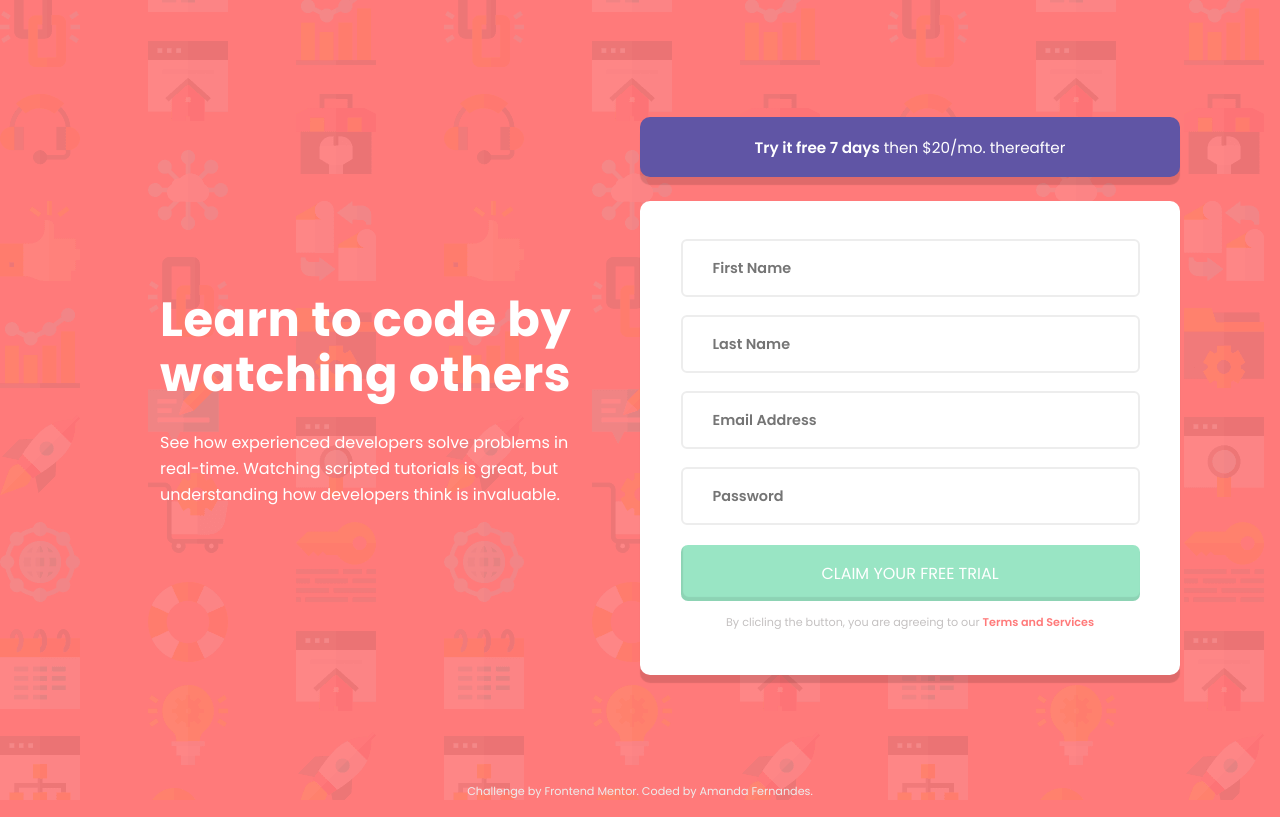
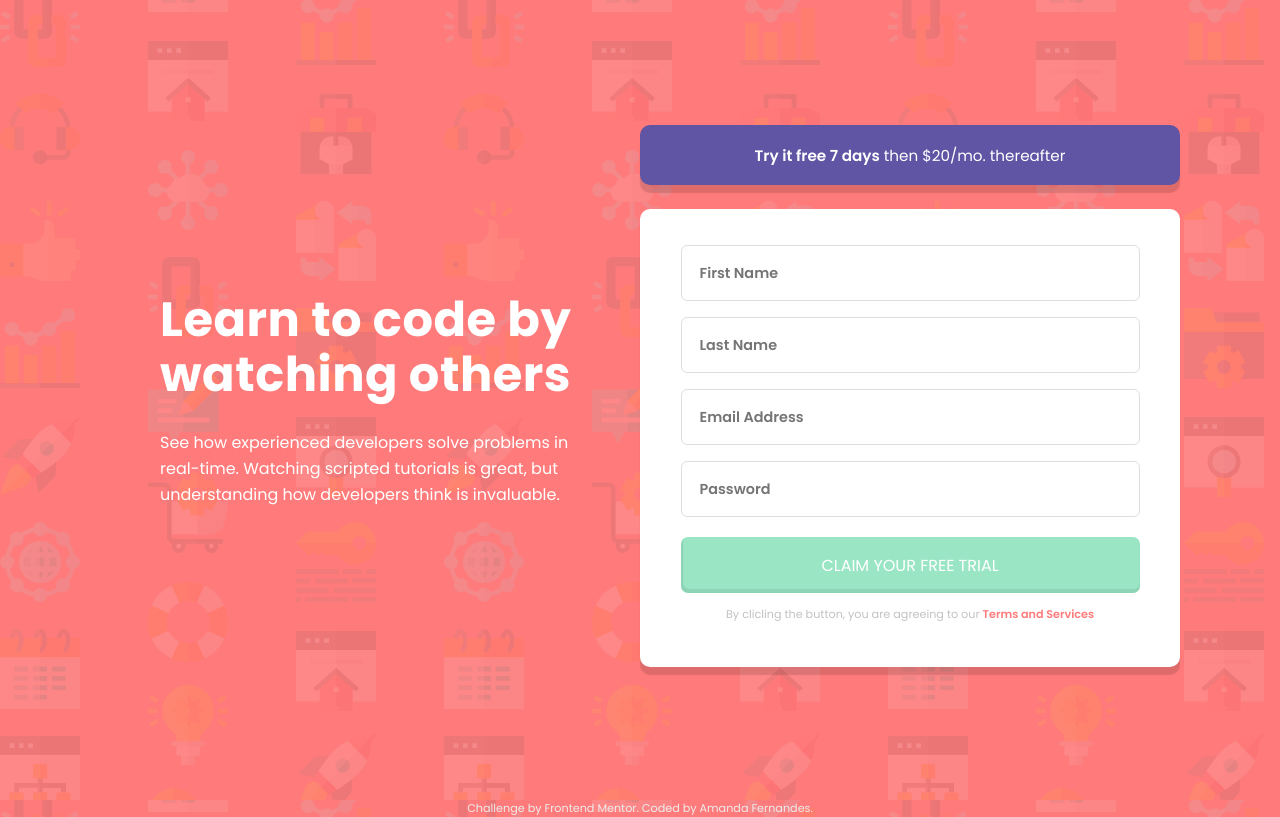
Before and after one commit to aferanda/small-projects, a React (Create React App) app: page / in a window 1280 px wide. Built offline with nearby package versions, Linux system fonts and the light colour scheme.

Commit message:
refactor: components and style files

```diff
--- a/src/App.js
+++ b/src/App.js
@@ -1,20 +1,19 @@
 import React from 'react';
-import Footer from './components/Footer';
-import Forms from './components/Forms';
-import { Main, Text } from './styles';
-import './styles/global.css';
+
+import './styles/globals.css';
+import GlobalStyle from './styles/globals';
+import Forms from './components/forms/Forms';
+import Footer from './components/footer/Footer';
+import Header from './components/header/Header';
 
 function App() {
   return (
     <>
-      <Main>
-        <Text>
-          <h1>Learn to code by watching others</h1>
-          <p>See how experienced developers solve problems in real-time. Watching scripted tutorials is great, but understanding how developers think is invaluable.
-          </p>
-        </Text>
+      <GlobalStyle />
+      <div className='container'>
+        <Header />
         <Forms />
-      </Main>
+      </div>
       <Footer />
     </>
   );
--- a/src/components/Footer.js
+++ b/src/components/footer/Footer.js
@@ -1,5 +1,5 @@
 import React from 'react';
-import { FooterStyle } from '../styles';
+import { FooterStyle } from './styles';
 
 export default function Footer() {
   return (
--- /dev/null
+++ b/src/components/footer/styles.js
@@ -0,0 +1,19 @@
+import styled from 'styled-components';
+
+export const FooterStyle = styled.footer`
+  font-family: 'Poppins', sans-serif;
+  color: #ededed;
+  position: absolute;
+  width: 100%;
+
+  p {
+    bottom: 0;
+    font-size: 0.7rem;
+    text-align: center;
+  }
+
+  a {
+  text-decoration: none;
+  color: #ededed;
+  }
+`;
--- a/src/components/Forms.js
+++ b/src/components/forms/Forms.js
@@ -1,7 +1,8 @@
 import React from 'react';
 import { Formik, Form, Field, ErrorMessage } from 'formik';
 import * as Yup from 'yup';
-import { FormContainer } from '../styles';
+
+import { FormContainer } from './styles';
 
 export default function Forms() {
   return (
--- a/src/styles.js
+++ b/src/components/forms/styles.js
@@ -1,40 +1,16 @@
 import styled from 'styled-components';
-import icon from './images/icon-error.svg';
-
-export const Main = styled.div`
-  align-items: center;
-  justify-content: center;
-  height: 100vh;
-  display: flex;
-  padding: 0 150px;
-`;
-
-export const Text = styled.div`
-  width: 50%;
-  padding: 0 10px;
-  display: flex;
-  flex-direction: column;
-  row-gap: 28px;
-
-  h1 {
-    color: white;
-    font-size: 3rem;
-    line-height: 55px;
-    letter-spacing: 0.5px;
-  }
-
-  p {
-    color: white;
-    font-size: 1rem;
-    line-height: 26px;
-  }
-`;
+import icon from '../../images/icon-error.svg';
 
 export const FormContainer = styled.div`
   display: flex;
   flex-direction: column;
   width: 50%;
   margin-left: 22px;
+
+  @media(max-width: 800px) {
+    width: 100%;
+    margin: 63px 0;
+  }
 
   form {
     background-color: white;
@@ -46,6 +22,11 @@ export const FormContainer = styled.div`
     box-shadow: 0 8px 1px 0 #00000020;
     margin-bottom: 8px;
     width: 540px;
+
+    @media(max-width: 800px) {
+      padding: 8px 0 7px;
+      width: 100%;
+    }
   }
 
   input {
@@ -59,20 +40,27 @@ export const FormContainer = styled.div`
     margin-top: 18px;
     width: 85%;
     padding: 0 30px;
+
+    @media screen {
+      border: 1px solid #dedede;
+      height: 56px;
+      margin-top: 16px;
+      padding: 0 18px;
+    }
   }
 
-  input::placeholder {
+  &::placeholder {
     font-family: 'Poppins', sans-serif;
     font-size: 0.9rem;
     font-weight: 600;
   }
 
-  input:focus {
+  &:focus {
     border: none;
     outline: 1px solid var(--blue);
   }
 
-  input:invalid, input.invalid {
+  &:invalid, input.invalid {
     font-family: 'Poppins', sans-serif;
     color: var(--red);
     font-weight: 600;
@@ -105,6 +93,14 @@ export const FormContainer = styled.div`
     margin-bottom: 24px;
     width: 540px;
 
+    @media(max-width: 800px) {
+      font-size: 1rem;
+      height: 88px;
+      line-height: 27px;
+      padding: 0 50px;
+      width: 100%;
+    }
+
     span {
       font-weight: 600;
     }
@@ -124,6 +120,10 @@ export const FormContainer = styled.div`
     font-weight: 400;
     margin-top: 20px;
     cursor: pointer;
+
+    @media(max-width: 800px) {
+      margin-top: 16px;
+    }
   }
 
   button[type="submit"]:disabled {
@@ -135,27 +135,19 @@ export const FormContainer = styled.div`
     color: #c4c1c1;
     margin-top: 13px;
 
+    @media(max-width: 800px) {
+      font-size: 0.7rem;
+      line-height: 20px;
+      margin-top: 10px;
+      margin-bottom: 17px;
+      padding: 0 20px;
+      text-align: center;
+      width: 85%;
+    }
+
     span {
       color: var(--red);
       font-weight: 600;
     }
   }
 `
-
-export const FooterStyle = styled.footer`
-  font-family: 'Poppins', sans-serif;
-  color: #ededed;
-
-  p {
-    font-size: 0.7rem;
-    position: absolute;
-    width: 100%;
-    text-align: center;
-    bottom: 0;
-  }
-
-  a {
-  text-decoration: none;
-  color: #ededed;
-  }
-`;
--- /dev/null
+++ b/src/components/header/Header.js
@@ -0,0 +1,12 @@
+import React from 'react';
+import { HeaderStyle } from './styles';
+
+export default function Header() {
+  return (
+    <HeaderStyle>
+      <h1>Learn to code by watching others</h1>
+      <p>See how experienced developers solve problems in real-time. Watching scripted tutorials is great, but understanding how developers think is invaluable.
+      </p>
+    </HeaderStyle>
+  )
+}
--- /dev/null
+++ b/src/components/header/styles.js
@@ -0,0 +1,40 @@
+import styled from 'styled-components';
+
+export const HeaderStyle = styled.div`
+  width: 50%;
+  padding: 0 10px;
+  display: flex;
+  flex-direction: column;
+  row-gap: 28px;
+
+  @media(max-width: 800px) {
+    align-items: center;
+    justify-content: center;
+    width: 100%;
+    row-gap: 21px;
+    padding: 0;
+  }
+
+  h1 {
+    color: white;
+    font-size: 3rem;
+    line-height: 55px;
+    letter-spacing: 0.5px;
+
+    @media(max-width: 800px) {
+      font-size: 1.7rem;
+      line-height: 37px;
+      text-align: center;
+    }
+  }
+
+  p {
+    color: white;
+    font-size: 1rem;
+    line-height: 26px;
+
+    @media(max-width: 800px) {
+      text-align: center;
+    }
+  }
+`;
--- a/src/styles/global.css
+++ /dev/null
@@ -1,24 +0,0 @@
-@import url('https://fonts.googleapis.com/css2?family=Poppins:wght@400;500;600;700&display=swap');
-
-:root {
-  --red: hsl(0, 100%, 74%);
-  --green: hsl(154, 59%, 51%);
-  --blue: hsl(248, 32%, 49%);
-  --dark-blue: hsl(249, 10%, 26%);
-  --grayish-blue: hsl(246, 25%, 77%);
-}
-
-* {
-  padding: 0;
-  margin: 0;
-  box-sizing: border-box;
-}
-
-body {
-  width: 100%;
-  height: 100vh;
-  background: url('../images/bg-intro-desktop.png');
-  background-color: var(--red);
-  font-family: 'Poppins', sans-serif;
-  font-size: 16px;
-}
--- /dev/null
+++ b/src/styles/globals.css
@@ -0,0 +1 @@
+@import url('https://fonts.googleapis.com/css2?family=Poppins:wght@400;500;600;700&display=swap');
--- /dev/null
+++ b/src/styles/globals.js
@@ -0,0 +1,51 @@
+import { createGlobalStyle } from 'styled-components';
+import bg_desktop from '../images/bg-intro-desktop.png';
+import bg_mobile from '../images/bg-intro-mobile.png';
+
+export default createGlobalStyle`
+
+  :root {
+    --red: hsl(0, 100%, 74%);
+    --green: hsl(154, 59%, 51%);
+    --blue: hsl(248, 32%, 49%);
+    --dark-blue: hsl(249, 10%, 26%);
+    --grayish-blue: hsl(246, 25%, 77%);
+  }
+
+  * {
+    padding: 0;
+    margin: 0;
+    box-sizing: border-box;
+  }
+
+  body {
+    width: 100%;
+    max-width: 1440px;
+    height: 100vh;
+    background: url(${bg_desktop});
+    background-color: var(--red);
+    font-family: 'Poppins', sans-serif;
+    font-size: 16px;
+
+    @media(max-width: 800px) {
+      background: url(${bg_mobile});
+      background-color: var(--red);
+      height: auto;
+    }
+  }
+
+  .container {
+    align-items: center;
+    justify-content: center;
+    height: 100vh;
+    display: flex;
+    padding: 0 150px;
+
+    @media(max-width: 800px) {
+      flex-direction: column;
+      padding: 90px 24px 0;
+      height: auto;
+    }
+  }
+
+`
```
